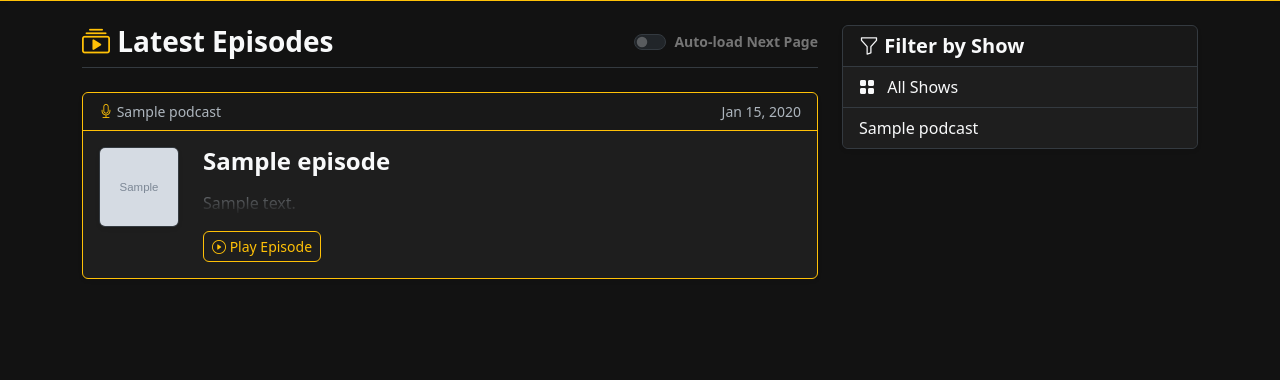
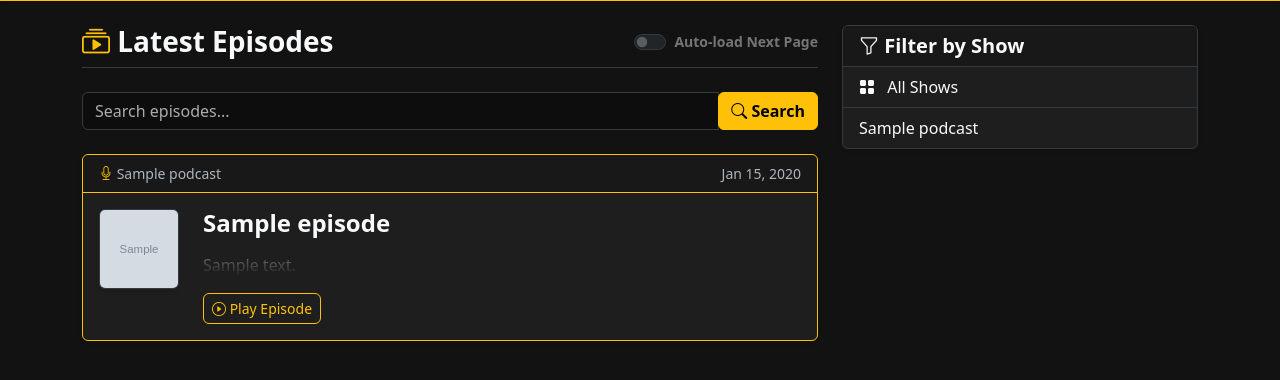
Before and after one commit to JoshTheBlack/Vecto, a Django app: template pod_manager/templates/pod_manager/home.html in a window 1280 px wide. Shown: the part 63-443 px from the top of the page. Run offline with Django 5.2, Linux system fonts and the light colour scheme; tables that the repository leaves empty hold one stand-in row (values such as "Sample post"); the template is opened without the code that fills it: values that come from a table or form of the project are taken from there, most other values are stand-ins (such as "Sample title", 1, 10 or a date in 2020); grey boxes marked "Sample" are stand-in pictures; data that the repository does not hold is empty; some libraries are stand-ins or nearby versions.

Commit message:
Cleanup and fixes for Patreon Webhook handling, user feed display, and post-login redirection. Implement search on home page. Redirect users to home page after login instead of user feeds.

```diff
--- a/pod_manager/templates/pod_manager/home.html
+++ b/pod_manager/templates/pod_manager/home.html
@@ -14,6 +14,26 @@
         </div>
 
         <div id="next-page-data" data-next="{% if page_obj.has_next %}{{ page_obj.next_page_number }}{% endif %}"></div>
+
+        <form method="GET" action="{% url 'home' %}" class="mb-4">
+            {% for slug in selected_networks %}
+                <input type="hidden" name="network" value="{{ slug }}">
+            {% endfor %}
+            {% if current_filter %}
+                <input type="hidden" name="show" value="{{ current_filter }}">
+            {% endif %}
+            <div class="input-group">
+                <input type="text" name="q" class="form-control bg-black text-light border-secondary" placeholder="Search episodes..." value="{{ search_query }}">
+                <button class="btn btn-warning fw-bold" type="submit">
+                    <i class="bi bi-search"></i> Search
+                </button>
+                {% if search_query %}
+                    <a href="?{% for slug in selected_networks %}network={{ slug }}&{% endfor %}{% if current_filter %}show={{ current_filter }}{% endif %}" class="btn btn-outline-secondary">
+                        Clear
+                    </a>
+                {% endif %}
+            </div>
+        </form>
 
         <div id="episodes-container">
             {% for ep in episodes %}
@@ -71,27 +91,52 @@
     <ul class="pagination justify-content-center flex-wrap">
 
         {% if page_obj.number > 1 %}
-                    <li class="page-item"><a class="page-link bg-dark text-warning border-secondary" href="?page=1{% if selected_network %}&network={{ selected_network }}{% endif %}{% if current_filter %}&show={{ current_filter }}{% endif %}">&laquo; First</a></li>
+            <li class="page-item">
+                <a class="page-link bg-dark text-warning border-secondary"
+                   href="?page=1{% for slug in selected_networks %}&network={{ slug }}{% endfor %}{% if current_filter %}&show={{ current_filter }}{% endif %}{% if search_query %}&q={{ search_query }}{% endif %}">
+                   &laquo; First
+                </a>
+            </li>
         {% endif %}
 
         {% if page_obj.has_previous %}
-                    <li class="page-item"><a class="page-link bg-dark text-warning border-secondary" href="?page={{ page_obj.previous_page_number }}{% if selected_network %}&network={{ selected_network }}{% endif %}{% if current_filter %}&show={{ current_filter }}{% endif %}">&lsaquo; Prev</a></li>
+            <li class="page-item">
+                <a class="page-link bg-dark text-warning border-secondary"
+                   href="?page={{ page_obj.previous_page_number }}{% for slug in selected_networks %}&network={{ slug }}{% endfor %}{% if current_filter %}&show={{ current_filter }}{% endif %}{% if search_query %}&q={{ search_query }}{% endif %}">
+                   &lsaquo; Prev
+                </a>
+            </li>
         {% endif %}
 
         {% for i in custom_page_range %}
+            <li class="page-item {% if page_obj.number == i %}active{% endif %}">
                 {% if page_obj.number == i %}
-                        <li class="page-item active" aria-current="page"><span class="page-link bg-warning border-warning fw-bold">{{ i }}</span></li>
+                    <span class="page-link bg-warning border-warning fw-bold">{{ i }}</span>
                 {% else %}
-                        <li class="page-item"><a class="page-link bg-dark text-light border-secondary" href="?page={{ i }}{% if selected_network %}&network={{ selected_network }}{% endif %}{% if current_filter %}&show={{ current_filter }}{% endif %}">{{ i }}</a></li>
+                    <a class="page-link bg-dark text-light border-secondary"
+                       href="?page={{ i }}{% for slug in selected_networks %}&network={{ slug }}{% endfor %}{% if current_filter %}&show={{ current_filter }}{% endif %}{% if search_query %}&q={{ search_query }}{% endif %}">
+                       {{ i }}
+                    </a>
                 {% endif %}
+            </li>
         {% endfor %}
 
         {% if page_obj.has_next %}
-                    <li class="page-item"><a class="page-link bg-dark text-warning border-secondary" href="?page={{ page_obj.next_page_number }}{% if selected_network %}&network={{ selected_network }}{% endif %}{% if current_filter %}&show={{ current_filter }}{% endif %}">Next &rsaquo;</a></li>
+            <li class="page-item">
+                <a class="page-link bg-dark text-warning border-secondary"
+                   href="?page={{ page_obj.next_page_number }}{% for slug in selected_networks %}&network={{ slug }}{% endfor %}{% if current_filter %}&show={{ current_filter }}{% endif %}{% if search_query %}&q={{ search_query }}{% endif %}">
+                   Next &rsaquo;
+                </a>
+            </li>
         {% endif %}
 
         {% if page_obj.number < page_obj.paginator.num_pages %}
-                    <li class="page-item"><a class="page-link bg-dark text-warning border-secondary" href="?page={{ page_obj.paginator.num_pages }}{% if selected_network %}&network={{ selected_network }}{% endif %}{% if current_filter %}&show={{ current_filter }}{% endif %}">Last &raquo;</a></li>
+            <li class="page-item">
+                <a class="page-link bg-dark text-warning border-secondary"
+                   href="?page={{ page_obj.paginator.num_pages }}{% for slug in selected_networks %}&network={{ slug }}{% endfor %}{% if current_filter %}&show={{ current_filter }}{% endif %}{% if search_query %}&q={{ search_query }}{% endif %}">
+                   Last &raquo;
+                </a>
+            </li>
         {% endif %}
 
     </ul>
```
Also changed, not shown: pod_manager/views.py (+15 -19 lines). Lines whose indentation alone changed are shown as unchanged.
